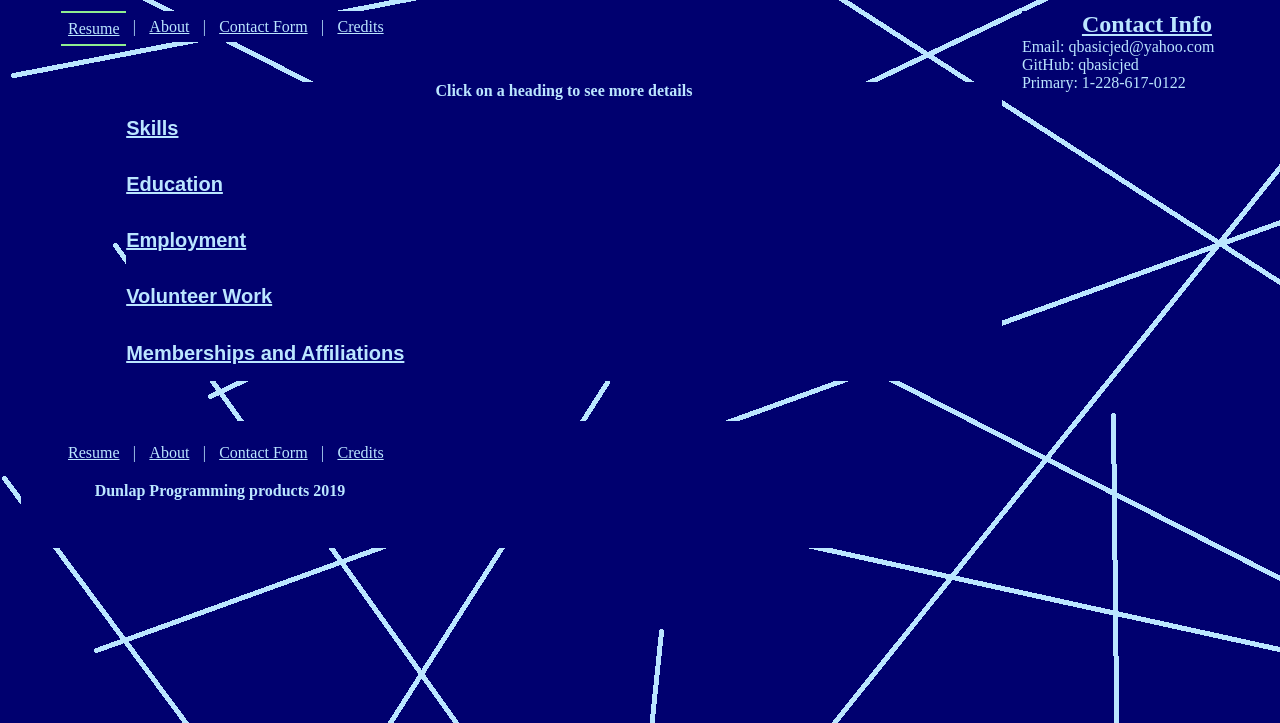
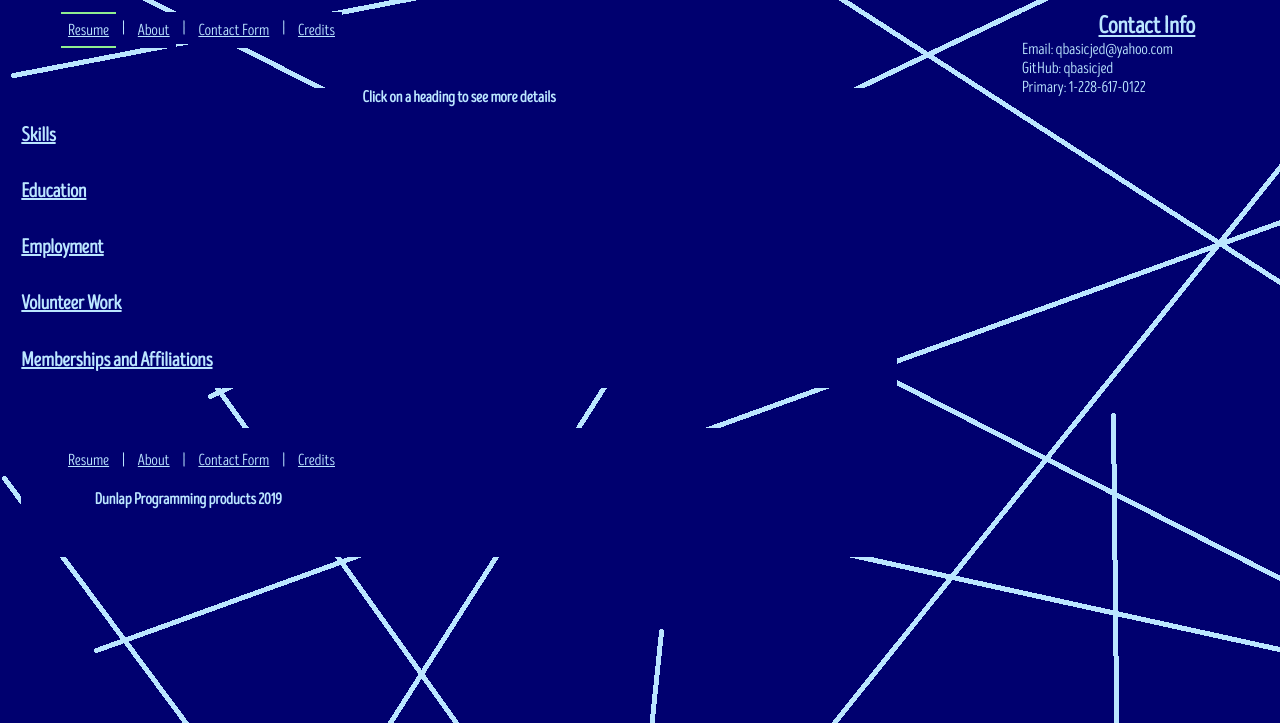
Before and after one commit to qbasicjed/ResumeWebsite, a plain HTML site: page index.html in a window 1280 px wide. Shown: the part 77-800 px from the top of the page. Drawn offline with Linux system fonts and the light colour scheme.

Commit message:
Added a custom font
Got the font to work in one place and not the other.  Next step is to validate the code to see if that illuminates an issue.

```diff
--- a/StyleSheet.css
+++ b/StyleSheet.css
@@ -1,12 +1,19 @@
+
+@font-face {
+	font-family:'intro_head_rbase';
+	src: url('introheadr-base-webfont.woff') format('woff');
+	font-weight: normal;
+	font-syle: normal;
+}
+
 body{
-		background-image: url("background.png");
-		padding-left: 10pt;
+	background-image: url("background.png");
+	padding-left: 10pt;
 }
 head{
-		background-color: #00006F;
+	background-color: #00006F;
 }
 main, footer, head > nav {
-
 	  margin-top: 30pt;
 	  float: left;
 	  width: 70%;
@@ -29,9 +36,11 @@ h1, h2, h3, h4, p, ul, li, a, form{
 				background-color: #00006F;
 				border-width: 2px;
 				border-color: #BBE6FF;
+				font-family:'intro_head_rbase';
 			  }
 h1, h2{
 		text-decoration: underline;
+
 	  }
 
 p{
@@ -71,6 +80,14 @@ li{
 .active, .collapsible:hover{
 								background-color: lightgreen;
 						   }
+.nav_button{
+	border: 2pt;
+	border-style: solid;
+	border-top-color: #00006F;
+	border-bottom-color: #00006F;
+	border-left: 0;
+	border-right: 0;
+}
 .nav_button:hover, .this_page{
 	border: 2pt;
 	border-style: solid;
```
